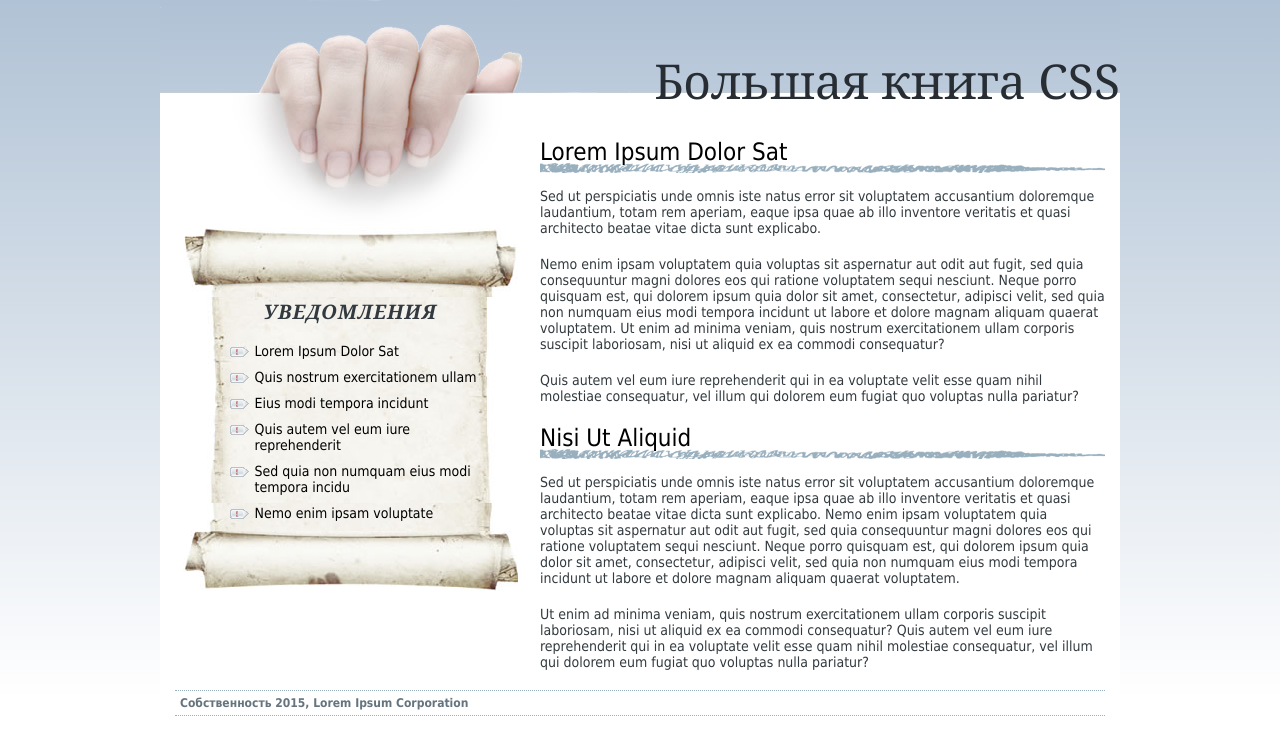
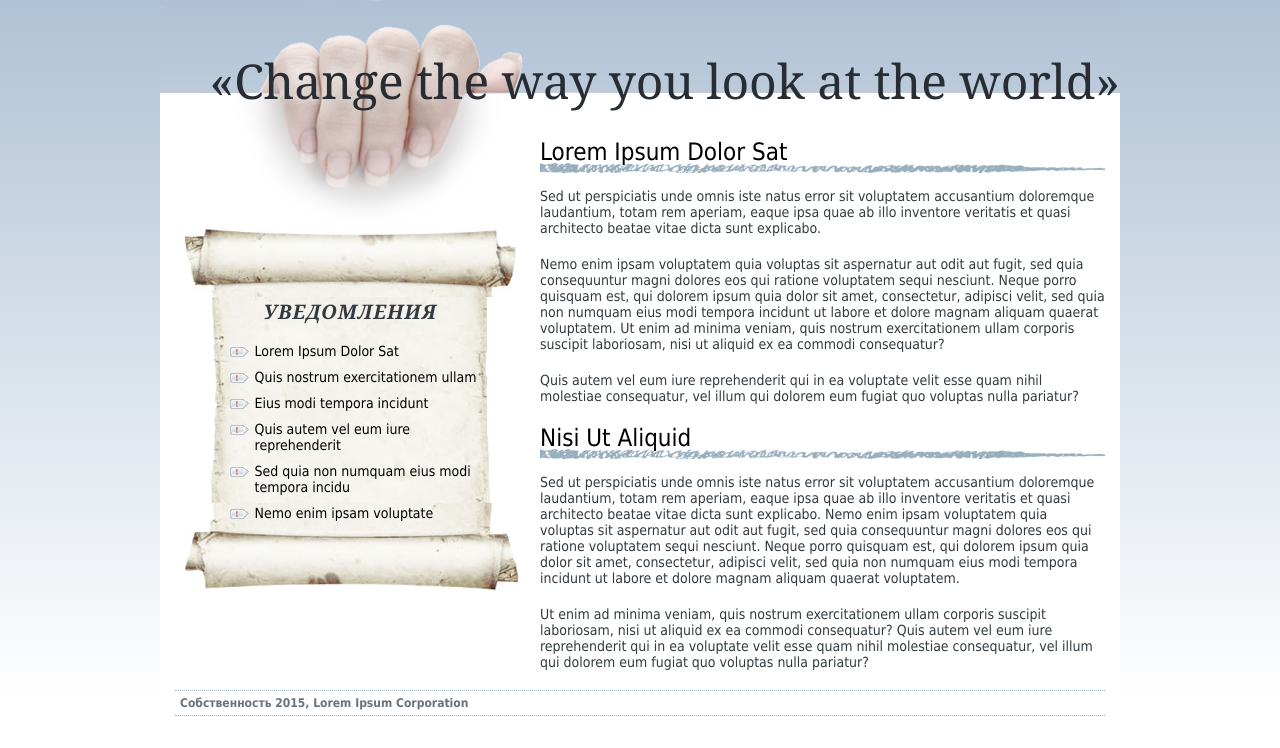
Before and after one commit to vohman/vohman.github.io, a plain HTML site: page index.html in a window 1280 px wide. Drawn offline with Linux system fonts and the light colour scheme.

Commit message:
Add files via upload

```diff
--- a/index.html
+++ b/index.html
@@ -8,7 +8,7 @@
 <body>
 <div class="wrapper">
 <div class="banner">
-<h1>Большая книга CSS</h1>
+<h1>«Change the way you look at the world»</h1>
 </div>
 <div class="main">
 <h2>Lorem Ipsum Dolor Sat</h2>
```
